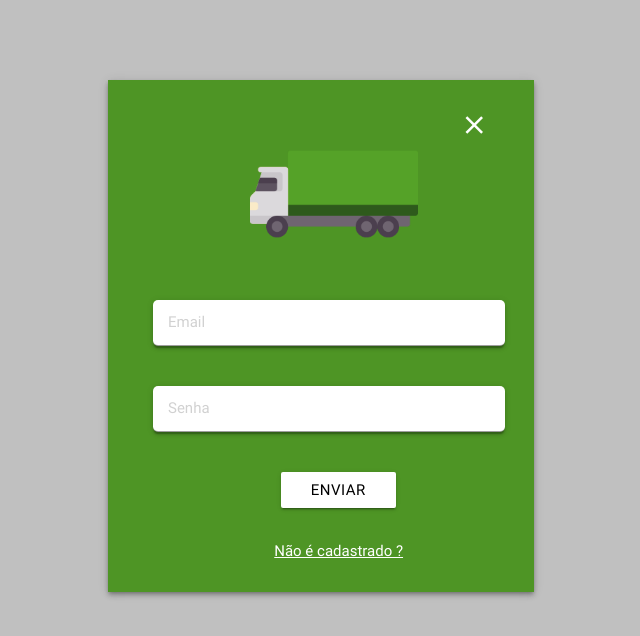
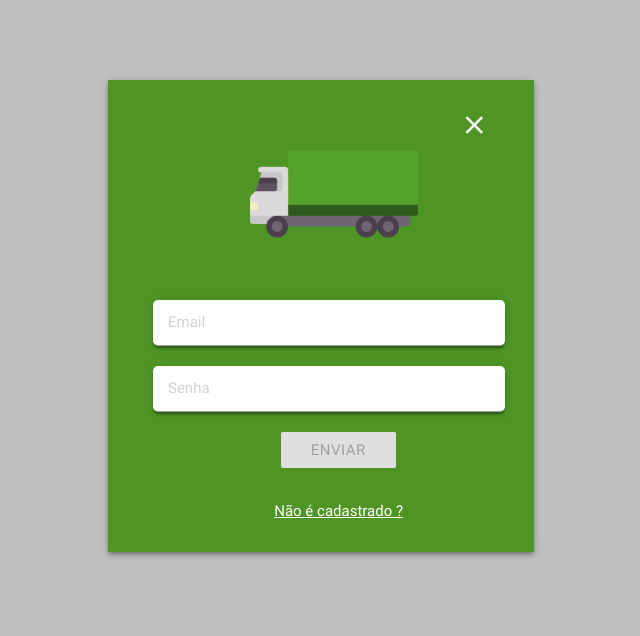
Before and after one commit to WSlim4/TrabalhoFinal, an Angular app in the folder Front-end/supapp/: page /login in a window 1280 px wide. Shown: the top 636 px of the page, without its empty margins (319-959 px from the left). Built offline with nearby package versions, Linux system fonts and the light colour scheme; a web font is replaced by a local one; what angular2-materialize would draw is missing.

Commit message:
*correção login, +validações de login

```diff
--- a/Front-end/supapp/src/app/pages/login/login.component.css
+++ b/Front-end/supapp/src/app/pages/login/login.component.css
@@ -9,6 +9,10 @@
 /*Elementos*/
 a{
 	color: white;
+}
+p{
+	color: white;
+	font-size: 12px;
 }
 
 img{
@@ -31,6 +35,7 @@ button{
 
 #email{
 	background-color: white;
+	margin: 0;
 	padding-left: 1.2vw;
 	border-radius: 5px;
 	box-shadow: 0 3px 3px 0 rgba(0, 0, 0, 0.14), 0 1px 7px 0 rgba(0, 0, 0, 0.12), 0 3px 1px -1px rgba(0, 0, 0, 0.2);
@@ -38,6 +43,7 @@ button{
 
 #password{
 	background-color: white;
+	margin: 0;
 	padding-left: 1.2vw;
 	border-radius: 5px;
 	box-shadow: 0 3px 3px 0 rgba(0, 0, 0, 0.14), 0 1px 7px 0 rgba(0, 0, 0, 0.12), 0 3px 1px -1px rgba(0, 0, 0, 0.2);
--- a/Front-end/supapp/src/app/pages/login/login.component.html
+++ b/Front-end/supapp/src/app/pages/login/login.component.html
@@ -6,17 +6,24 @@
     	<form #login="ngForm" (ngSubmit)="onSubmit(login)">
     		<div class="row ">
         	<div class="input-field ">
-          			<input placeholder="Email" id="email" type="email" class="validate">
+          	<input placeholder="Email" id="email" type="email" class="validate" name="email" ngModel required #email="ngModel">
           	<label for="email"></label>
+        	</div>
+          <div *ngIf="email.touched && email.invalid">
+            <p>Campo Obrigatório!</p>
           </div>
       	</div>
       	<div class="row">
         	<div class="input-field ">
-          			<input placeholder="Senha" id="password" type="password" class="validate">
+          	<input placeholder="Senha" id="password" type="password" class="validate" name="password" ngModel required #senha="ngModel" (blur)="passwordCheck(senha)">
           	<label for="password"></label>
         	</div>
+          <div *ngIf="passwordError && senha.touched">
+            <p>Sua senha deve ter no minimo 6 caracteres</p>
           </div>
-      		<button class="waves-effect waves-light btn white" type="submit">Enviar</button>
+      	</div>
+
+      	<button class="waves-effect waves-light btn white" type="submit" [disabled]="email.invalid || passwordError" >Enviar</button>
     	</form>
 
     	<a id="cadastro" href="#">Não é cadastrado ?</a>
--- a/Front-end/supapp/src/app/pages/login/login.component.ts
+++ b/Front-end/supapp/src/app/pages/login/login.component.ts
@@ -7,9 +7,19 @@ import { Component, OnInit } from '@angular/core';
 })
 export class LoginComponent implements OnInit {
 
+	passwordError: boolean = false;
+
   constructor() { }
 
   ngOnInit() {
   }
 
+  passwordCheck(senha){
+  	if(senha.value.length < 6){
+  		this.passwordError = true;
+  	}else{
+  		this.passwordError = false;
+  	}
+  }
+
 }
```
Lines whose indentation alone changed are shown as unchanged.
